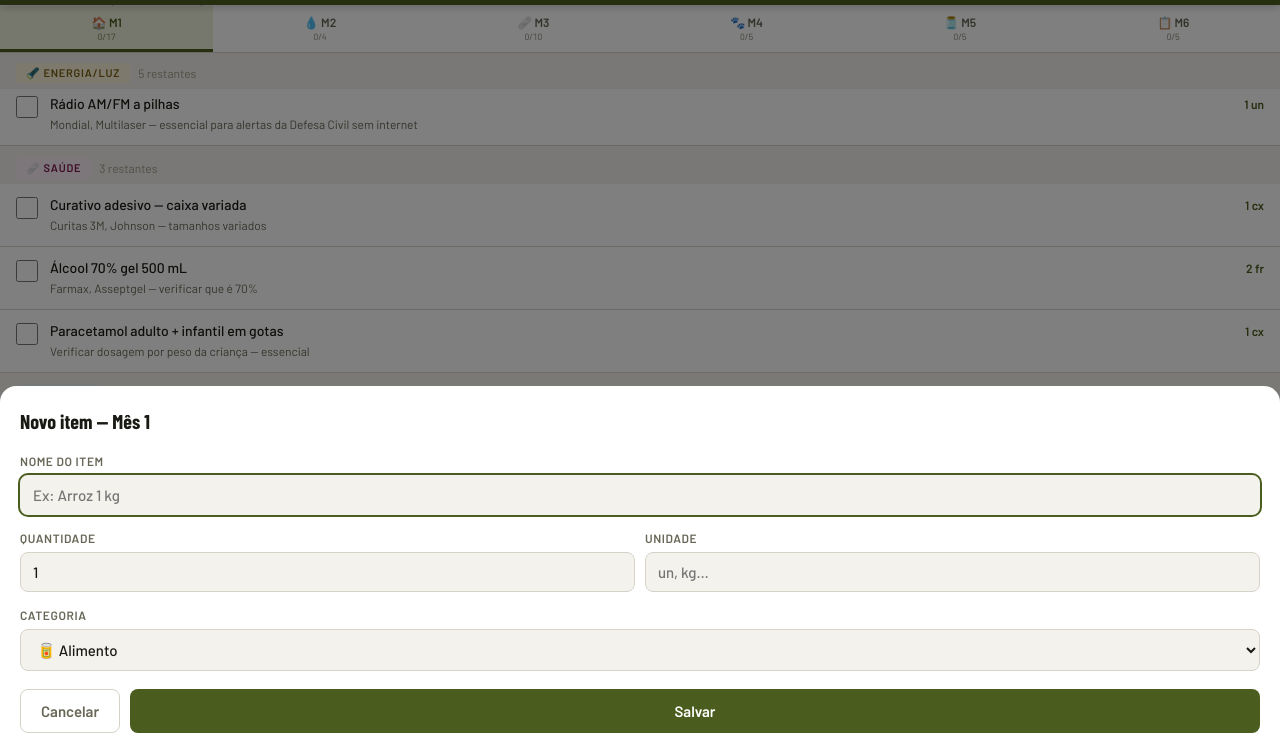
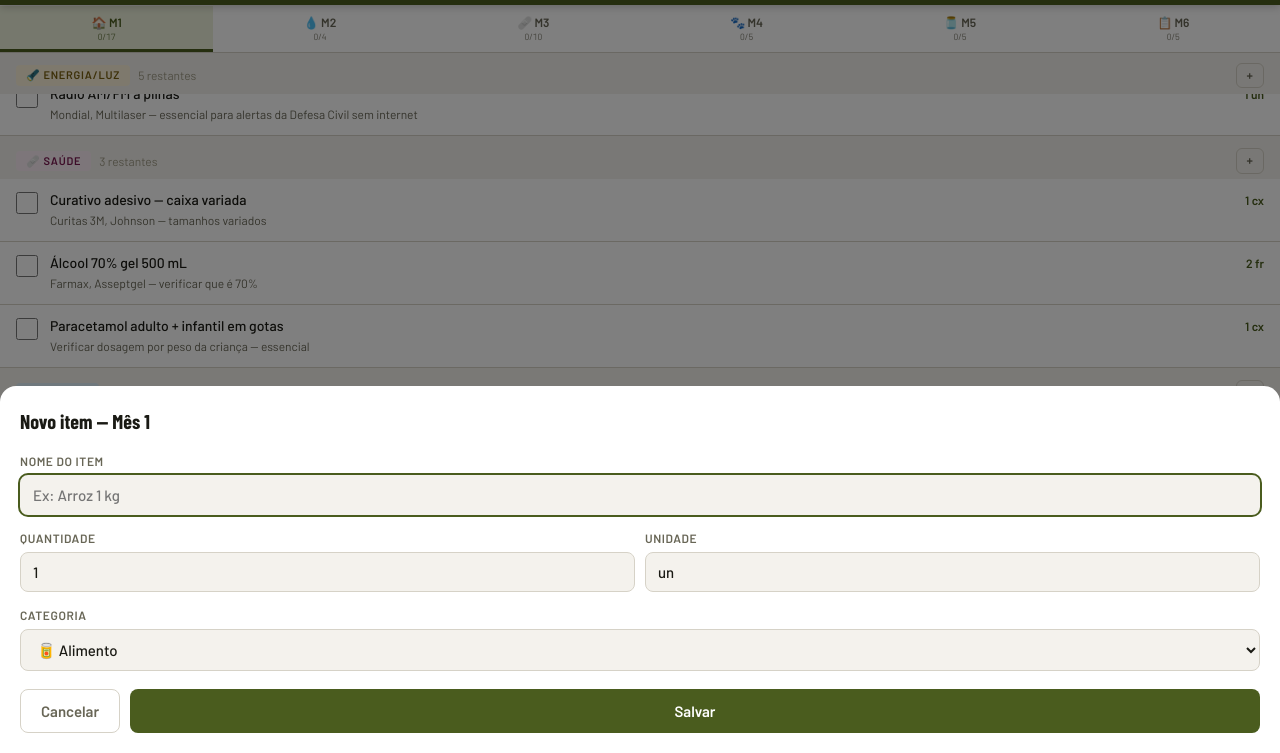
Before and after one commit to guedeseri-byte/despensa-72h, a plain HTML site: page index.html in a window 1280 px wide. Both pictures are taken after a click on the button "+ Adicionar item a este mês". Shown: the part 47-800 px from the top of the page. Drawn offline with nearby package versions, Linux system fonts and the light colour scheme.

Commit message:
feat: qtd comprada na fila de validade + botao + por categoria

```diff
--- a/index.html
+++ b/index.html
@@ -179,13 +179,17 @@ body {
 .shop-qty{font-size:12px;font-weight:700;color:var(--accent);flex-shrink:0;min-width:32px;text-align:right}
 .shop-item.done .shop-name{text-decoration:line-through;color:var(--fg-dim)}
 .shop-item.done{opacity:.65}
-.expiry-row{display:none;padding:0 16px 12px 50px;gap:8px;align-items:center;flex-wrap:wrap}
+.expiry-row{display:none;padding:0 16px 12px 50px;gap:6px;align-items:center;flex-wrap:wrap}
 .expiry-row.show{display:flex}
 .expiry-label{font-size:12px;color:var(--fg-muted);flex-shrink:0}
 .expiry-input{border:1px solid var(--border);background:var(--bg);color:var(--fg);border-radius:6px;padding:5px 10px;font:500 13px 'Barlow',sans-serif;min-width:0;flex:1}
 .expiry-input:focus{outline:2px solid var(--accent);border-color:transparent}
+.expiry-qty{border:1px solid var(--border);background:var(--bg);color:var(--fg);border-radius:6px;padding:5px 8px;font:600 13px 'Barlow',sans-serif;width:62px;flex-shrink:0;text-align:center}
+.expiry-qty:focus{outline:2px solid var(--accent);border-color:transparent}
 .expiry-btn-add{background:var(--accent);color:#fff;border:none;border-radius:6px;padding:5px 12px;font:600 12px 'Barlow',sans-serif;cursor:pointer;flex-shrink:0;white-space:nowrap}
 .expiry-btn-skip{background:none;color:var(--fg-muted);border:none;font:600 12px 'Barlow',sans-serif;cursor:pointer;padding:5px 4px;flex-shrink:0}
+.add-cat-btn{margin-left:auto;background:none;border:1px solid var(--border);color:var(--fg-muted);border-radius:6px;padding:2px 10px;font:600 13px 'Barlow',sans-serif;cursor:pointer;flex-shrink:0;line-height:1.5}
+.add-cat-btn:hover{background:var(--accent-light);color:var(--accent);border-color:var(--accent)}
 
 /* FAB */
 .fab {
@@ -673,6 +677,7 @@ function renderGuia() {
     itemsHtml += `<div class="sec-head">
       <span class="sec-tag tag-${cat}">${CAT_ICON[cat]} ${CAT_LABEL[cat]}</span>
       <span class="sec-count">${catItems.filter(i=>!i.done).length} restantes</span>
+      <button class="add-cat-btn" onclick="openAddShopItem('${cat}')" title="Adicionar item em ${CAT_LABEL[cat]}">+</button>
     </div>`;
     catItems.forEach(item => {
       itemsHtml += `<div class="shop-item ${item.done?'done':''}" id="si-${item.id}">
@@ -686,7 +691,9 @@ function renderGuia() {
           <span class="shop-qty">${item.qty} ${item.unit}</span>
         </div>
         <div class="expiry-row ${item.done&&!item.stockAdded?'show':''}" id="er-${item.id}">
-          <span class="expiry-label">Registrar validade:</span>
+          <span class="expiry-label">Qtd:</span>
+          <input type="number" class="expiry-qty" id="eq-${item.id}" value="${item.qty}" min="0.1" step="0.1" title="Quanto você comprou">
+          <span class="expiry-label">${item.unit} &nbsp;·&nbsp; Val:</span>
           <input type="date" class="expiry-input" id="ed-${item.id}"
             min="${new Date().toISOString().split('T')[0]}">
           <button class="expiry-btn-add" onclick="addToStockFromShop('${item.id}')">+ Estoque</button>
@@ -697,7 +704,7 @@ function renderGuia() {
   });
 
   itemsHtml += `<div style="padding:16px;">
-    <button class="btn-secondary" style="width:100%;" onclick="openAddShopItem()">+ Adicionar item a este mês</button>
+    <button class="btn-secondary" style="width:100%;" onclick="openAddShopItem(null)">+ Adicionar item a este mês</button>
   </div>`;
 
   container.innerHTML = rHtml + navHtml + cardHtml + itemsHtml;
@@ -723,10 +730,12 @@ function addToStockFromShop(id) {
   const item = state.shopping.find(i=>i.id===id);
   if (!item) return;
   const dateInput = document.getElementById('ed-'+id);
+  const qtyInput  = document.getElementById('eq-'+id);
+  const qty = qtyInput ? (parseFloat(qtyInput.value) || item.qty) : item.qty;
   state.stock.push({
     id:'stk_'+Date.now()+'_'+Math.random().toString(36).slice(2,6),
     name: item.name.replace(/ \(.*?\)$/,'').replace(/ —.*$/,'').trim(),
-    cat:item.cat, qty:item.qty, unit:item.unit,
+    cat:item.cat, qty, unit:item.unit,
     expiry: dateInput ? dateInput.value : '',
     addedDate: new Date().toISOString().split('T')[0], notes:'',
   });
@@ -741,12 +750,14 @@ function addToStockFromShop(id) {
   updateBadges();
 }
 
-function openAddShopItem() {
+function openAddShopItem(cat) {
   state._shopAddMode = true;
   document.getElementById('modal-title').textContent = 'Novo item — Mês ' + state.currentMonth;
   document.getElementById('stock-form').reset();
   document.getElementById('f-edit-id').value = '';
-  document.getElementById('f-cat').value = 'alimento';
+  document.getElementById('f-cat').value = cat || 'alimento';
+  document.getElementById('f-qty').value = 1;
+  document.getElementById('f-unit').value = 'un';
   document.getElementById('fg-expiry').hidden = true;
   document.getElementById('fg-notes').hidden = true;
   document.getElementById('modal-overlay').classList.add('open');
```
